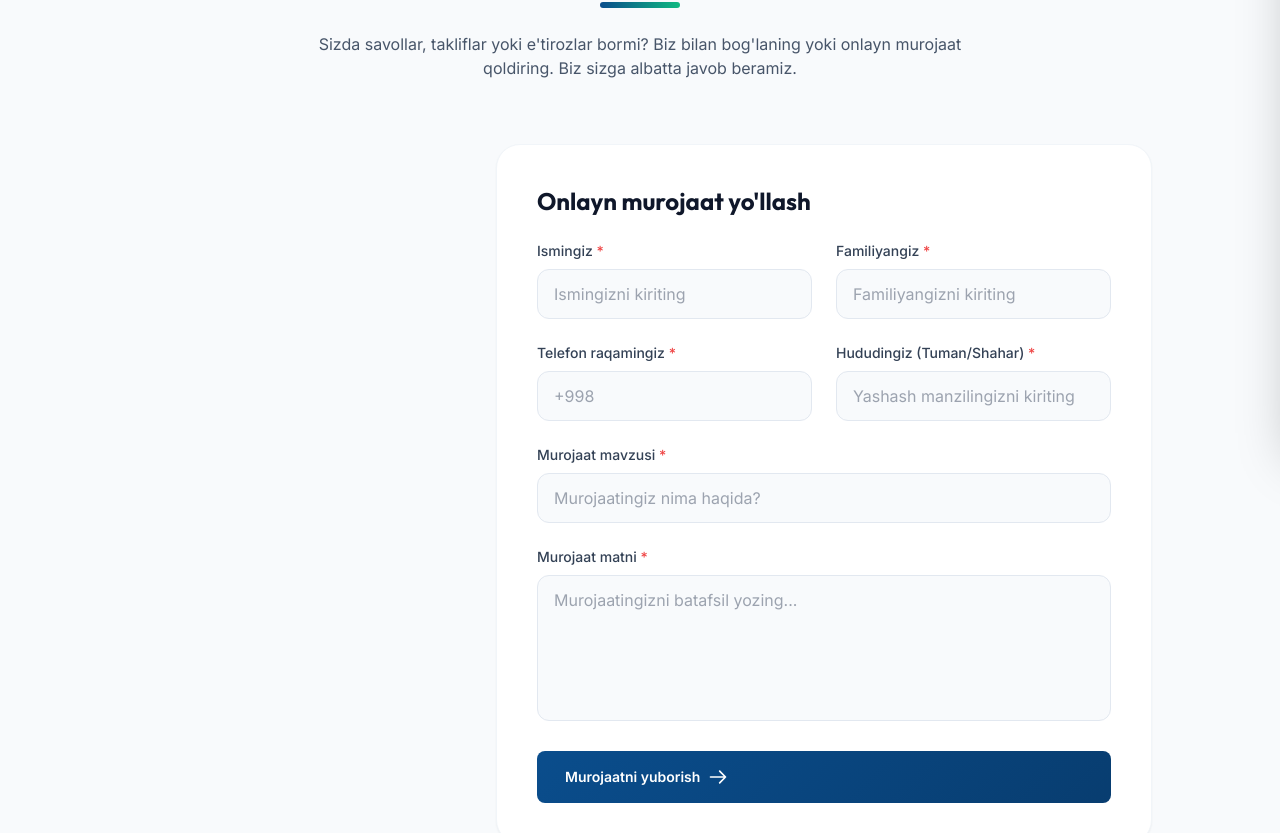
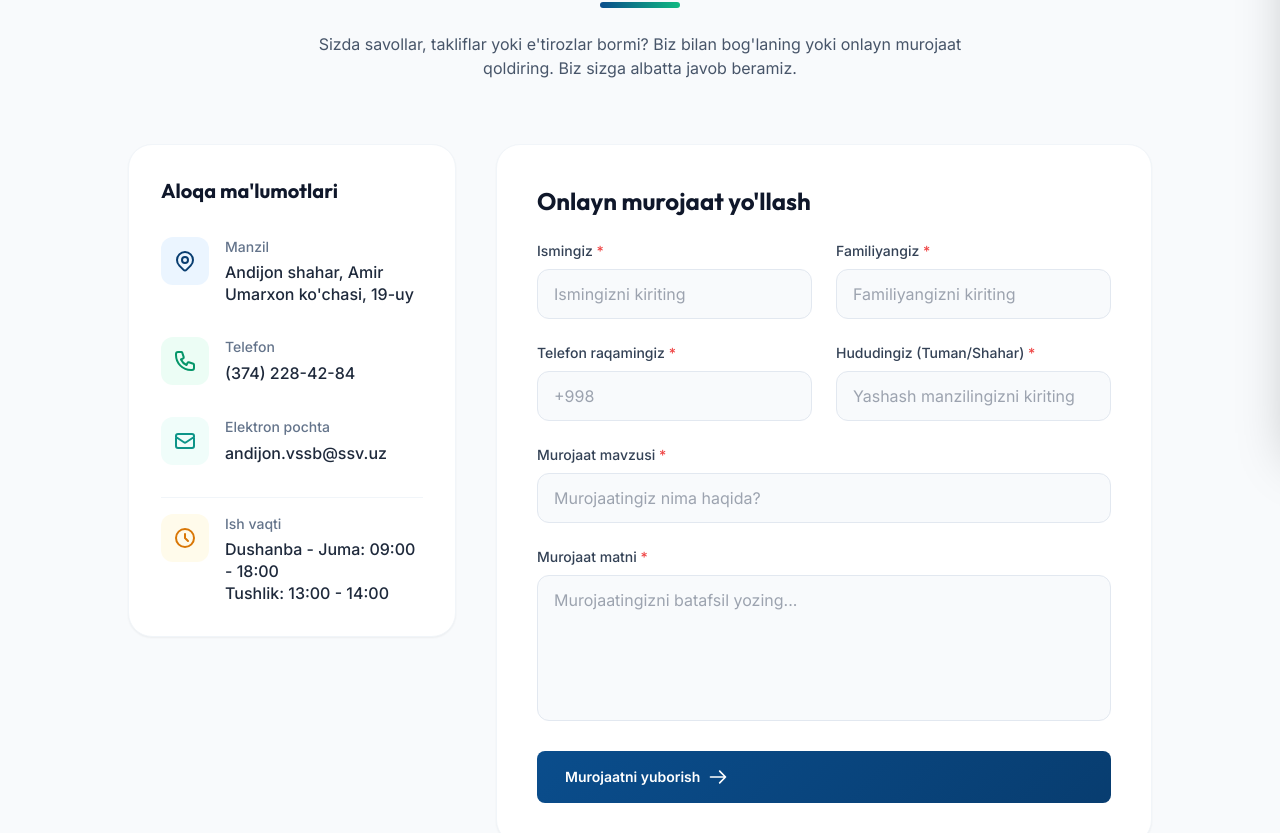
Before and after one commit to Inforteuz/Nuxt-js-project-with-tailwind-css, a Nuxt app: page /contact in a window 1280 px wide. Shown: the part 355-1188 px from the top of the page. Built offline with nearby package versions, Linux system fonts and the light colour scheme; no server answers.

Commit message:
fix: always show contact info with fallback

```diff
--- a/app/pages/contact.vue
+++ b/app/pages/contact.vue
@@ -19,7 +19,7 @@
         <div class="w-full lg:w-1/3 space-y-6">
           <div v-if="pendingInfo" class="animate-pulse bg-white p-8 rounded-3xl h-64 border border-slate-100"></div>
 
-          <div v-else-if="generalInfo" class="bg-white rounded-3xl shadow-sm border border-slate-100 p-8 space-y-8">
+          <div v-else class="bg-white rounded-3xl shadow-sm border border-slate-100 p-8 space-y-8">
             <h3 class="text-xl font-bold font-heading text-dark mb-6">Aloqa ma'lumotlari</h3>
 
             <div class="flex items-start gap-4">
@@ -28,7 +28,7 @@
               </div>
               <div>
                 <p class="text-sm text-slate-500 font-medium mb-1">Manzil</p>
-                <p class="text-slate-800 font-medium leading-snug">{{ generalInfo.address || "Manzil kiritilmagan" }}</p>
+                <p class="text-slate-800 font-medium leading-snug">{{ generalInfo?.address || "Andijon shahar, Amir Umarxon ko'chasi, 19-uy" }}</p>
               </div>
             </div>
 
@@ -38,7 +38,7 @@
               </div>
               <div>
                 <p class="text-sm text-slate-500 font-medium mb-1">Telefon</p>
-                <a :href="`tel:${generalInfo.phone?.replace(/\D/g,'')}`" class="text-slate-800 font-medium hover:text-primary-600 transition-colors">{{ generalInfo.phone || "Telefon kiritilmagan" }}</a>
+                <a :href="`tel:${(generalInfo?.phone || '+9983742284284').replace(/\D/g,'')}`" class="text-slate-800 font-medium hover:text-primary-600 transition-colors">{{ generalInfo?.phone || "(374) 228-42-84" }}</a>
               </div>
             </div>
 
@@ -48,17 +48,17 @@
               </div>
               <div>
                 <p class="text-sm text-slate-500 font-medium mb-1">Elektron pochta</p>
-                <a :href="`mailto:${generalInfo.email}`" class="text-slate-800 font-medium hover:text-primary-600 transition-colors">{{ generalInfo.email || "Email kiritilmagan" }}</a>
+                <a :href="`mailto:${generalInfo?.email || 'andijon.vssb@ssv.uz'}`" class="text-slate-800 font-medium hover:text-primary-600 transition-colors">{{ generalInfo?.email || "andijon.vssb@ssv.uz" }}</a>
               </div>
             </div>
 
-            <div class="flex items-start gap-4 pt-4 border-t border-slate-100" v-if="generalInfo.work_hours">
+            <div class="flex items-start gap-4 pt-4 border-t border-slate-100" v-if="generalInfo?.work_hours || true">
               <div class="w-12 h-12 bg-amber-50 text-amber-600 rounded-xl flex items-center justify-center flex-shrink-0">
                 <svg class="w-6 h-6" fill="none" stroke="currentColor" viewBox="0 0 24 24"><path stroke-linecap="round" stroke-linejoin="round" stroke-width="2" d="M12 8v4l3 3m6-3a9 9 0 11-18 0 9 9 0 0118 0z"/></svg>
               </div>
               <div>
                 <p class="text-sm text-slate-500 font-medium mb-1">Ish vaqti</p>
-                <p class="text-slate-800 font-medium leading-snug whitespace-pre-line">{{ generalInfo.work_hours }}</p>
+                <p class="text-slate-800 font-medium leading-snug whitespace-pre-line">{{ generalInfo?.work_hours || "Dushanba - Juma: 09:00 - 18:00\nTushlik: 13:00 - 14:00" }}</p>
               </div>
             </div>
 
```
